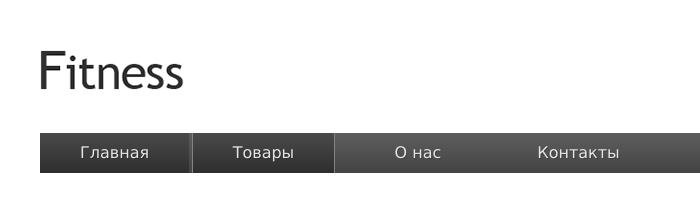
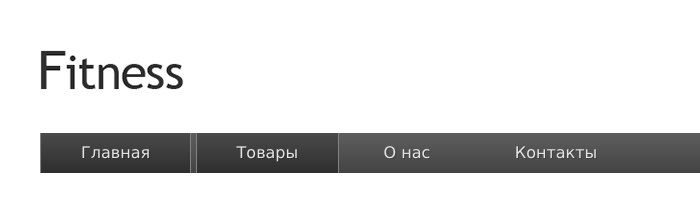
Before and after one commit to constantinepustovoy/hw3, a plain HTML site: page index.html in a window 1280 px wide. In both pictures the pointer is over the link 231 px from the left and 153 px from the top of the page. Shown: the top 210 px of the page, 117-817 px from the left. Drawn offline with Linux system fonts and the light colour scheme.

Commit message:
new version

```diff
--- a/css/style.css
+++ b/css/style.css
@@ -1,3 +1,11 @@
+* {
+	margin: 0px;
+	padding: 0px;
+	color: black;
+	list-style: none;
+	text-decoration: none;
+}
+
 body{
 	font-family: "Arial", sans-serif;
 	background: #f9f9f9;
@@ -32,8 +40,8 @@ header{
 	list-style: none;
 	display: inline-block;
 	vertical-align: middle;
-	text-align: center;
-	width: 150px;
+	text-align: -webkit-match-parent;
+
 
 }
 .main_list{
@@ -42,18 +50,16 @@ header{
     background: -webkit-linear-gradient(90deg, rgb(68, 67, 67) 0%, rgb(94, 94,94) 100%);
     background: -ms-linear-gradient(90deg, rgb(68,67,67) 0%, rgb(94,94,94) 100%);
 }
-.main_list li:first-child{
-	width: 144px;
-}
 
 .main_list li a{
-	display: inline-block;
+	display: block;
 	text-decoration: none;
 	color: #e5e5e5;
 	padding: 12px 40px 12px 40px;
 	text-shadow: 1px 1px 0 rgba(0, 0, 0, 0.2);
 	vertical-align: middle;
 	font-family: "Verdana", sans-serif;
+	text-align: -webkit-match-parent;
 }
 
 .main_list li a.active{
@@ -68,10 +74,8 @@ header{
 	background: -moz-linear-gradient(90deg, #2e2e2e 0%, #4a4a4a 100%);
 	background: -webkit-linear-gradient(90deg, #2e2e2e 0%, #4a4a4a 100%);
 	background: -ms-linear-gradient(90deg, #2e2e2e 0%, #4a4a4a 100%);
-	border-right: 1px;
-	border-left: 1px;
-	border-color: transparent;
-	border-collapse: collapse;
+ 	border-right: 1px solid #838383;
+	border-left: 1px solid #838383;
 }
 
 .goods_list li{
@@ -93,7 +97,6 @@ header{
 	color: #656363;
 	padding: 12px 24px;
 	width: 181px;
-
 }
 
 .goods_list{
@@ -112,6 +115,13 @@ header{
 	color: #2c2c2c;
 	font-weight: 600;
 
+}
+
+.goods_list li a:hover{
+	background-color: #f9f9f9;
+	padding-left: 35px;
+	color: #2c2c2c;
+	font-weight: 600;
 }
 
 .left_block{
@@ -170,3 +180,7 @@ footer{
 .bottom_list li a.active1{
 	text-decoration: underline;
 }
+
+.bottom_list li a:hover{
+	text-decoration: underline;
+}
```
